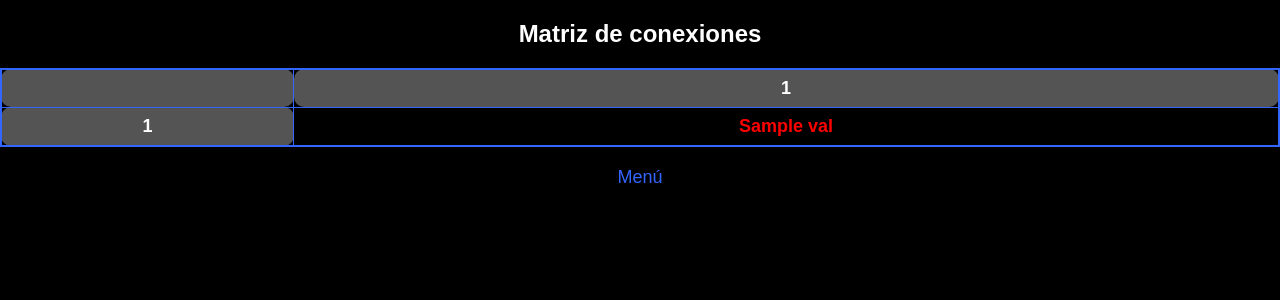
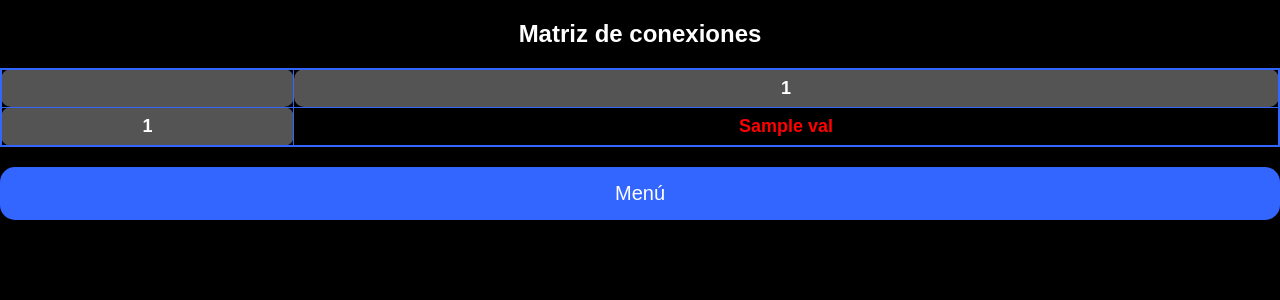
Before and after one commit to axlkaz/transmimath, a Flask app: template templates/matrix.html in a window 1280 px wide. Shown: the top 300 px of the page. Run offline with Flask 3, Linux system fonts and the light colour scheme; the template is opened without the code that fills it: most values are stand-ins (such as "Sample title", 1, 10 or a date in 2020).

Commit message:
Update matrix.html

```diff
--- a/templates/matrix.html
+++ b/templates/matrix.html
@@ -58,7 +58,7 @@
     </tbody>
   </table>
   <div style="text-align:center; margin-top:20px;">
-    <a href="{{ url_for('menu') }}" class="btn-link">Menú</a>
+    <button onclick="location.href='{{ url_for('menu') }}'">Menú</button>
   </div>
 </body>
 </html>
```
